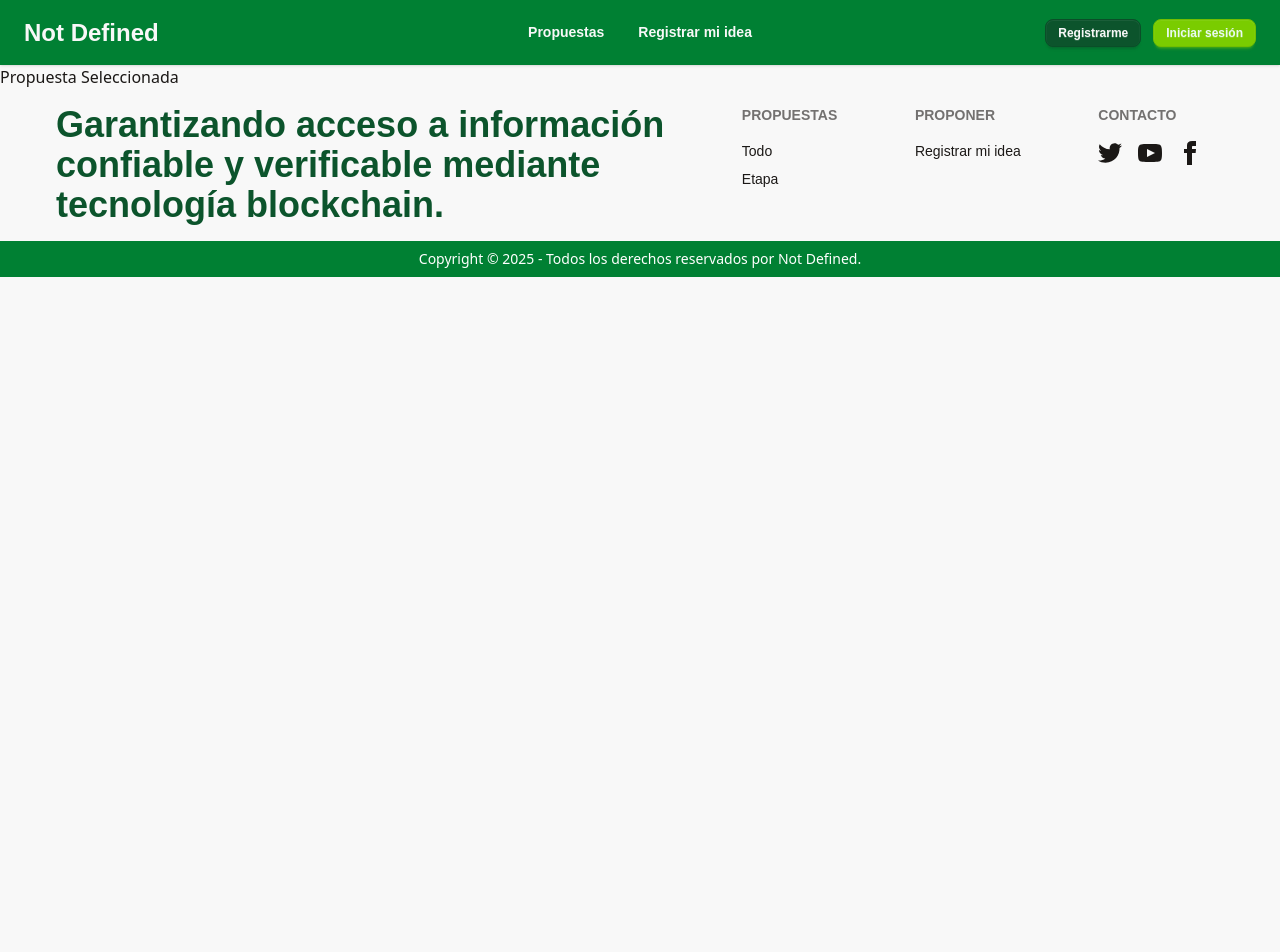
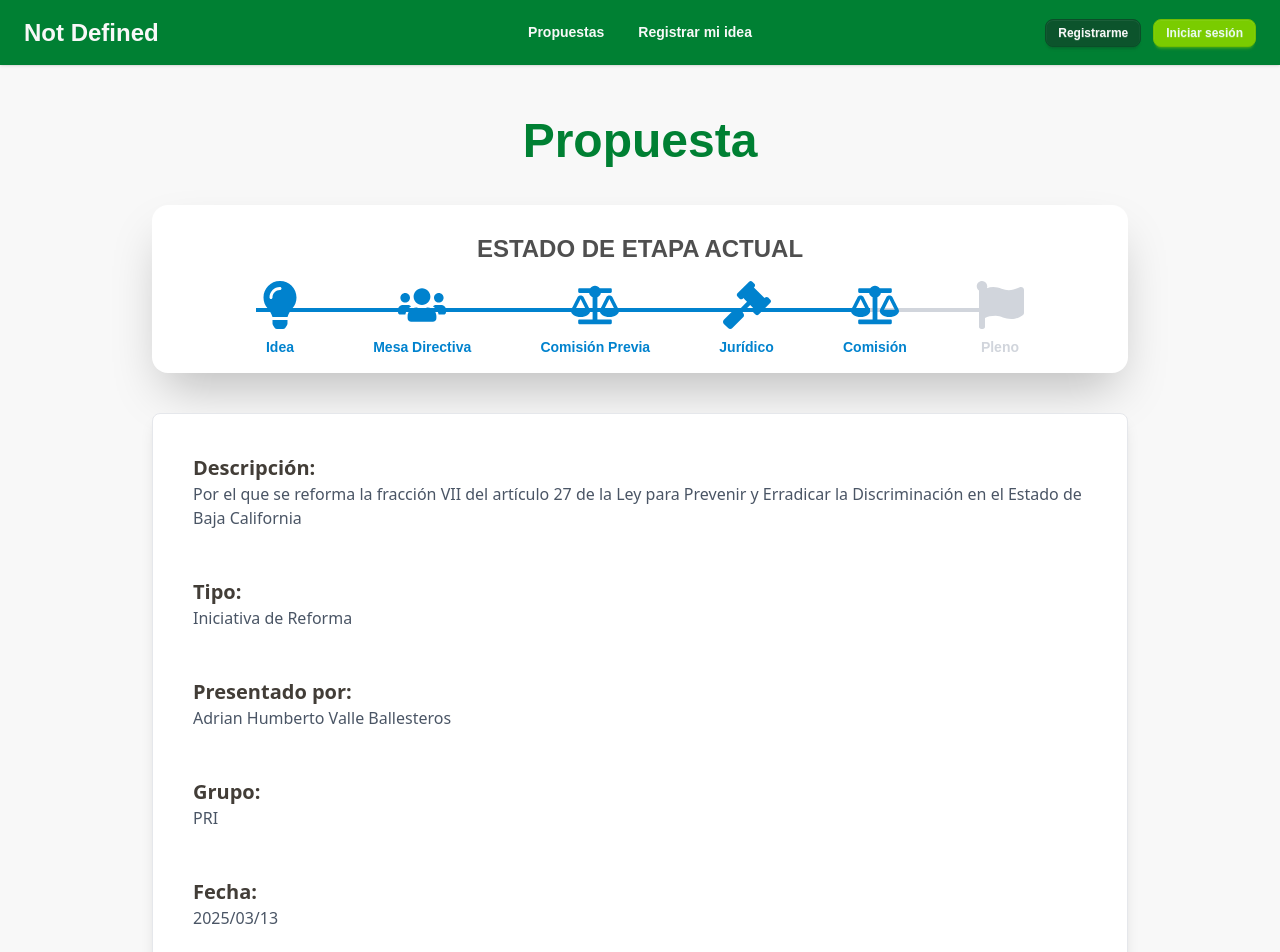
Before and after one commit to tessarivas/NotDefined, a React (Vite) app: page /NotDefined/selectedProposal in a window 1280 px wide. Shown: the top 952 px of the page. Before the commit the page ends 800 px from the top, so only its background shows below. Built offline with nearby package versions, Linux system fonts and the light colour scheme; a web font is replaced by a local one.

Commit message:
pagina de seleccion de propuesta

```diff
--- a/src/components/Intro.jsx
+++ b/src/components/Intro.jsx
@@ -37,7 +37,7 @@ export const Intro = () => {
           </div>
           <div className="relative flex flex-col items-center gap-2">
             <FaBalanceScale className="text-success text-4xl" />
-            <span className="text-lg font-bold text-success">Comisión</span>
+            <span className="text-lg font-bold text-success">Comisión Previa</span>
           </div>
           <div className="relative flex flex-col items-center gap-2">
             <FaGavel className="text-primary text-4xl" />
--- a/src/pages/SelectedProposal.jsx
+++ b/src/pages/SelectedProposal.jsx
@@ -1,9 +1,175 @@
+import { FaFilePdf } from "react-icons/fa";
+import {
+  FaLightbulb,
+  FaUsers,
+  FaBalanceScale,
+  FaGavel,
+  FaFlag,
+} from "react-icons/fa";
+
 export default function SelectedProposal() {
-  return (
-    <>
-      <div>
-        <h1>Propuesta Seleccionada</h1>
-      </div>
-    </>
+  const selectedInitiative = {
+    description:
+      "Por el que se reforma la fracción VII del artículo 27 de la Ley para Prevenir y Erradicar la Discriminación en el Estado de Baja California",
+    type: "Iniciativa de Reforma",
+    presented_by: "Adrian Humberto Valle Ballesteros",
+    group: "PRI",
+    date: "2025/03/13",
+    stage: "Comisión", // Etapa actual
+    pdf_link: "#", // Enlace al PDF
+  };
+
+  const stages = [
+    {
+      name: "Idea",
+      color: "text-error",
+      icon: <FaLightbulb className="text-5xl" />, // Íconos más grandes
+    },
+    {
+      name: "Mesa Directiva",
+      color: "text-warning",
+      icon: <FaUsers className="text-5xl" />, // Íconos más grandes
+    },
+    {
+      name: "Comisión Previa",
+      color: "text-success",
+      icon: <FaBalanceScale className="text-5xl" />, // Íconos más grandes
+    },
+    {
+      name: "Jurídico",
+      color: "text-primary",
+      icon: <FaGavel className="text-5xl" />, // Íconos más grandes
+    },
+    {
+      name: "Comisión",
+      color: "text-info",
+      icon: <FaBalanceScale className="text-5xl" />, // Íconos más grandes
+    },
+    {
+      name: "Pleno",
+      color: "text-neutral",
+      icon: <FaFlag className="text-5xl" />, // Íconos más grandes
+    },
+  ];
+
+  const currentStageIndex = stages.findIndex(
+    (stage) => stage.name === selectedInitiative.stage
   );
+  const currentStageColor = stages[currentStageIndex].color; // Color de la etapa actual
+
+  // Definir el color de la barra de progreso según la etapa
+  let progressColor = "bg-gray-300"; // Color por defecto
+  if (selectedInitiative.stage === "Idea") {
+    progressColor = "bg-error"; // Color para "Idea"
+  } else if (selectedInitiative.stage === "Mesa Directiva") {
+    progressColor = "bg-warning"; // Color para "Mesa Directiva"
+  } else if (selectedInitiative.stage === "Comisión Previa") {
+    progressColor = "bg-success"; // Color para "Comisión Previa"
+  } else if (selectedInitiative.stage === "Jurídico") {
+    progressColor = "bg-primary"; // Color para "Jurídico"
+  } else if (selectedInitiative.stage === "Comisión") {
+    progressColor = "bg-info"; // Color para "Comisión"
+  } else if (selectedInitiative.stage === "Pleno") {
+    progressColor = "bg-neutral"; // Color para "Pleno"
+  }
+
+return (
+    <div className="p-6 max-w-5xl mx-auto">
+        <div className="pb-10">
+            <h2 className="text-5xl text-center text-primary font-title-text font-bold pt-7">
+                Propuesta
+            </h2>
+        </div>
+        <div className="bg-white rounded-2xl shadow-2xl w-full flex flex-col items-center font-regular-text font-bold">
+            <h3 className="text-2xl text-center text-accent font-regular-text font-bold pt-7">
+                ESTADO DE ETAPA ACTUAL
+            </h3>
+            <div className="w-full max-w-3xl flex justify-between items-center relative py-4">
+                {/* Línea de progreso continua */}
+                <div className="absolute w-full h-1 bg-gray-300 top-[42%] left-0 -translate-y-1/2"></div>
+                <div
+                    className={`absolute h-1 ${progressColor} top-[42%] left-0 -translate-y-1/2`}
+                    style={{
+                        width: `${(currentStageIndex / (stages.length - 1)) * 100}%`,
+                    }}
+                ></div>
+
+                {/* Iterar a través de las etapas */}
+                {stages.map((stage, index) => (
+                    <div
+                        key={stage.name}
+                        className="relative flex flex-col items-center gap-2"
+                    >
+                        <div
+                            className={`flex flex-col items-center gap-2 ${
+                                index <= currentStageIndex
+                                    ? currentStageColor
+                                    : "text-gray-300"
+                            }`}
+                        >
+                            {stage.icon}
+                            <span
+                                className={`text-sm font-bold ${
+                                    index <= currentStageIndex
+                                        ? currentStageColor
+                                        : "text-gray-300"
+                                }`}
+                            >
+                                {stage.name}
+                            </span>
+                        </div>
+                    </div>
+                ))}
+            </div>
+        </div>
+
+        {/* Vista previa de la propuesta */}
+        <div className="p-6 w-full max-w-5xl mx-auto bg-white shadow-lg rounded-lg border border-gray-200 mt-10 mb-15">
+            <div className="space-y-4 ">
+                <div className="p-4">
+                    <h2 className="text-xl font-semibold text-neutral">Descripción:</h2>
+                    <p className="text-gray-600">{selectedInitiative.description}</p>
+                </div>
+
+                <div className="p-4">
+                    <h2 className="text-xl font-semibold text-neutral">Tipo:</h2>
+                    <p className="text-gray-600">{selectedInitiative.type}</p>
+                </div>
+
+                <div className="p-4">
+                    <h2 className="text-xl font-semibold text-neutral">
+                        Presentado por:
+                    </h2>
+                    <p className="text-gray-600">{selectedInitiative.presented_by}</p>
+                </div>
+
+                <div className="p-4">
+                    <h2 className="text-xl font-semibold text-neutral">Grupo:</h2>
+                    <p className="text-gray-600">{selectedInitiative.group}</p>
+                </div>
+
+                <div className="p-4">
+                    <h2 className="text-xl font-semibold text-neutral">Fecha:</h2>
+                    <p className="text-gray-600">{selectedInitiative.date}</p>
+                </div>
+
+                <div className="p-4">
+                    <h2 className="text-xl font-semibold text-neutral">Etapa:</h2>
+                    <p className="text-gray-600">{selectedInitiative.stage}</p>
+                </div>
+            </div>
+
+            {/* Botón de descarga */}
+            <div className="mt-6 flex justify-center items-center">
+                <a
+                    href={selectedInitiative.pdf_link}
+                    className="btn btn-error flex items-center gap-2 text-white text-lg py-6 px-6"
+                >
+                    <FaFilePdf className="text-2xl" />
+                    Descargar PDF
+                </a>
+            </div>
+        </div>
+    </div>
+);
 }
```
